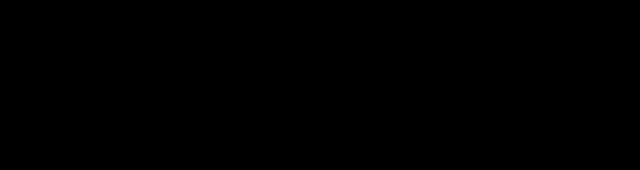
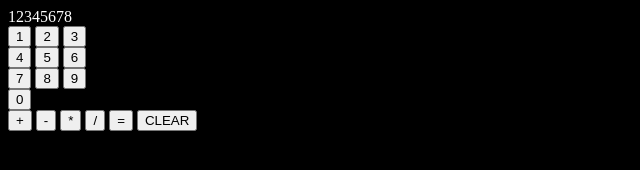
Before and after one commit to jisu-usij/odin-calculator, a plain HTML site: page index.html in a window 1280 px wide. Shown: the whole page, without its empty margins (0-640 px from the left). Drawn offline with Linux system fonts and the light colour scheme.

Commit message:
Create basic HTML

```diff
--- a/index.html
+++ b/index.html
@@ -1,13 +1,40 @@
 <!DOCTYPE html>
-<html lang="en" style="background-color: black;">
+<html lang="en" style="background-color: black; color: white;">
 <head>
   <meta charset="UTF-8">
   <meta name="viewport" content="width=device-width, initial-scale=1.0">
-  <title>Document</title>
+  <title>Calculator</title>
   <script src="./javascript.js" defer></script>
-  <script></script>
 </head>
 <body>
-
+  <div class="display">12345678</div>
+  <div class="number-container">
+    <div class="number-row-1">
+      <button>1</button>
+      <button>2</button>
+      <button>3</button>
+    </div>
+    <div class="number-row-2">
+      <button>4</button>
+      <button>5</button>
+      <button>6</button>
+    </div>
+    <div class="number-row-3">
+      <button>7</button>
+      <button>8</button>
+      <button>9</button>
+    </div>
+    <div class="number-row-4">
+      <button>0</button>
+    </div>
+  </div>
+  <div class="function-container">
+    <button>+</button>
+    <button>-</button>
+    <button>*</button>
+    <button>/</button>
+    <button>=</button>
+    <button>CLEAR</button>
+  </div>
 </body>
 </html>
```
